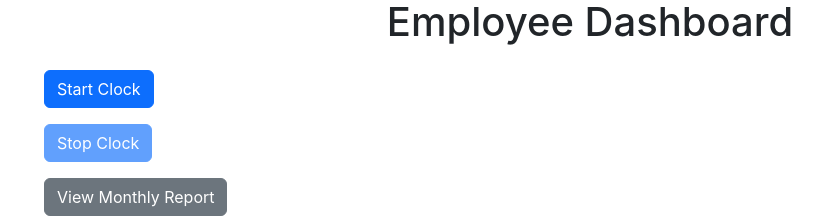
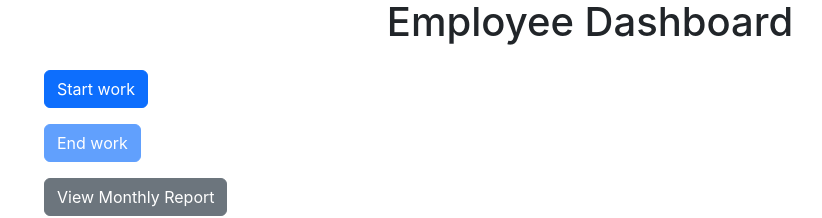
Before and after one commit to shirizadok1/time-clock-app-, a React (Create React App) app: page / in a window 1280 px wide. Both pictures are taken after a click on the button "Show Employee Section". Shown: the part 215-433 px from the top of the page, without its empty margins (50-872 px from the left). Built offline with nearby package versions, Linux system fonts and the light colour scheme; the HTML template or start-up script is replaced by a standard one.

Commit message:
testing v4

```diff
--- a/src/components/EmployeeDash.tsx
+++ b/src/components/EmployeeDash.tsx
@@ -61,7 +61,7 @@ const EmployeeDash = () => {
               className="btn btn-primary"
               onClick={() => setStartTime(new Date())}
             >
-              Start Clock
+              Start work
             </button>
           </div>
         )}
@@ -76,7 +76,7 @@ const EmployeeDash = () => {
               onClick={() => setStopTime(new Date())}
               disabled={isStopDisabled}
             >
-              Stop Clock
+              End work
             </button>
           </div>
         )}
```
